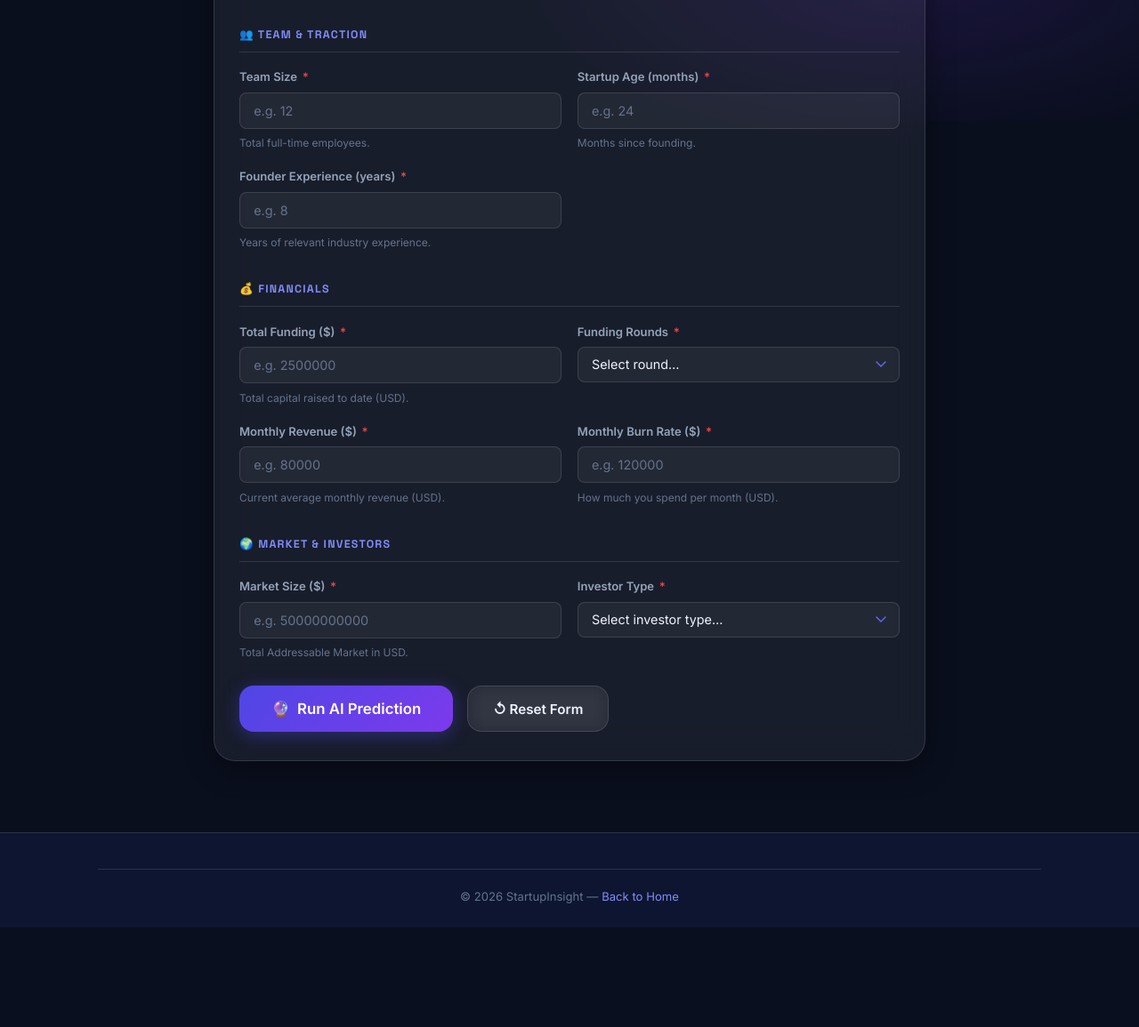
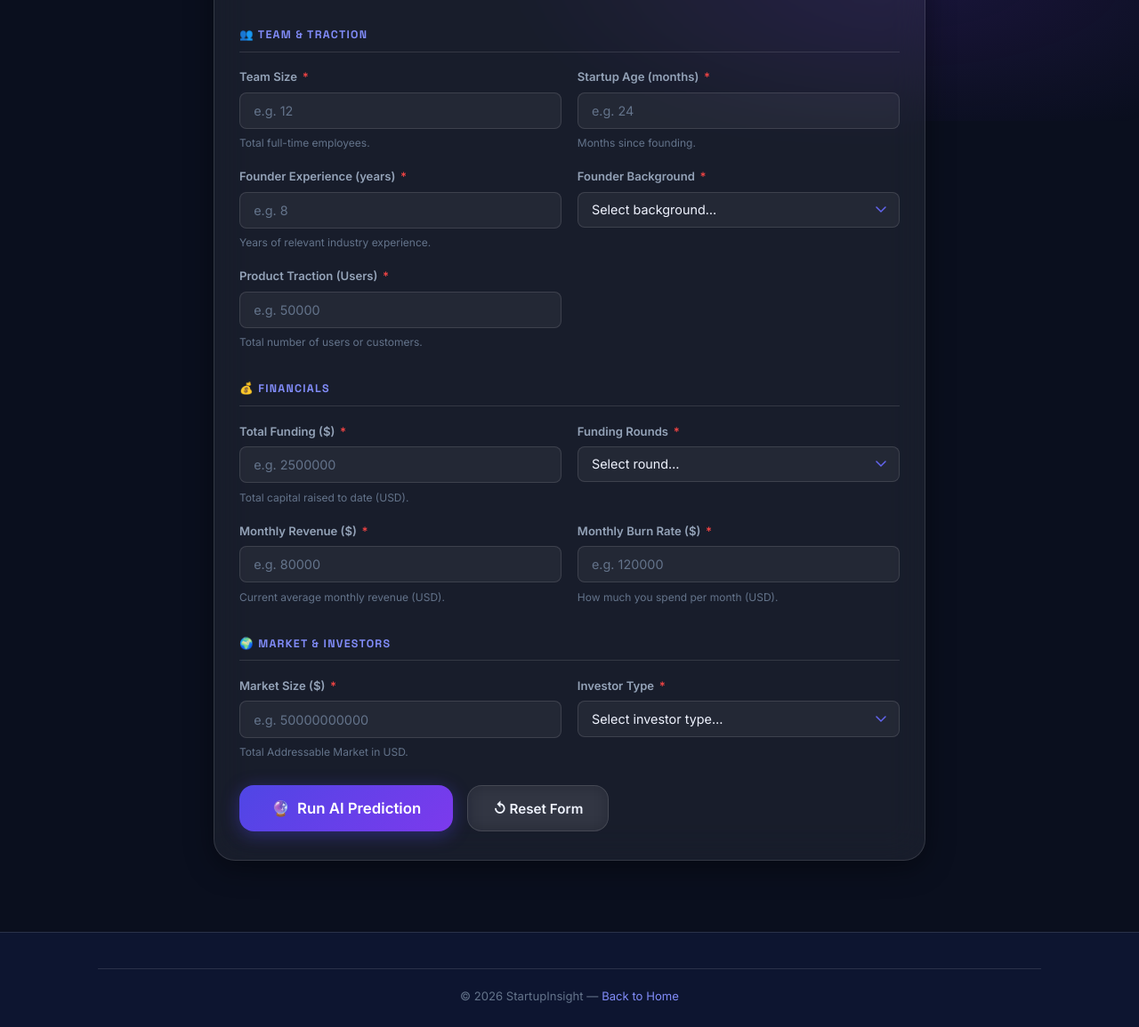
Before and after one commit to kchandrakala656-svg/Startup-Insight, a Flask app: page /predict in a window 1280 px wide. Shown: the part 664-1819 px from the top of the page at 89% size. Before the commit the page ends 1707 px from the top, so only its background shows below. Run offline with Flask 3, Linux system fonts and the light colour scheme; parts of the project's set-up code (start-up, migrations or seed data) failed here and were passed over.

Commit message:
Fix prediction pipeline bugs

```diff
--- a/app.py
+++ b/app.py
@@ -54,7 +54,7 @@ def history():
 # PREDICTION API
 # =========================
 
-@app.route("/predict", methods=["POST"])
+@app.route("/api/predict", methods=["POST"])
 def predict_api():
     try:
         if predict_startup is None:
--- a/templates/predict.html
+++ b/templates/predict.html
@@ -221,6 +212,37 @@
             />
             <span class="form-hint">Years of relevant industry experience.</span>
             <span class="form-error" role="alert">Please enter founder experience.</span>
+          </div>
+
+          <div class="form-group">
+            <label for="founder_background">
+              Founder Background <span class="required" aria-hidden="true">*</span>
+            </label>
+            <select id="founder_background" name="founder_background" class="form-control" required>
+              <option value="" disabled selected>Select background…</option>
+              <option value="academic">Academic / Researcher</option>
+              <option value="first_time">First-time Founder</option>
+              <option value="ex_bigtech">Ex-Big Tech</option>
+              <option value="serial_founder">Serial Founder</option>
+            </select>
+            <span class="form-error" role="alert">Please select founder background.</span>
+          </div>
+
+          <div class="form-group">
+            <label for="product_traction_users">
+              Product Traction (Users) <span class="required" aria-hidden="true">*</span>
+            </label>
+            <input
+              type="number"
+              id="product_traction_users"
+              name="product_traction_users"
+              class="form-control"
+              placeholder="e.g. 50000"
+              required
+              min="0"
+            />
+            <span class="form-hint">Total number of users or customers.</span>
+            <span class="form-error" role="alert">Please enter total users.</span>
           </div>
 
           <!-- ── Financials ── -->
--- a/utils/predictor.py
+++ b/utils/predictor.py
@@ -1,9 +1,11 @@
+import os
 import joblib
 import pandas as pd
 
 # Load model + encoders
-model = joblib.load("model/model.pkl")
-encoders = joblib.load("model/encoder.pkl")
+BASE_DIR = os.path.dirname(os.path.dirname(os.path.abspath(__file__)))
+model = joblib.load(os.path.join(BASE_DIR, "model", "model.pkl"))
+encoders = joblib.load(os.path.join(BASE_DIR, "model", "encoder.pkl"))
 
 
 # REQUIRED MODEL FEATURES (YOU MUST MATCH THIS WITH TRAINING)
@@ -42,12 +44,12 @@ def predict_startup(data):
             "founder_experience_years": int(data.get("founder_experience", 0)),
             "team_size": int(data.get("team_size", 0)),
             "market_size_billion": float(data.get("market_size", 0)) / 1e9,
-            "product_traction_users": 0,
+            "product_traction_users": int(data.get("product_traction_users", 0)),
             "burn_rate_million": float(data.get("burn_rate", 0)) / 1e6,
-            "revenue_million": float(data.get("revenue", 0)) / 1e6,
+            "revenue_million": float(data.get("revenue", 0)),
             "investor_type": data.get("investor_type", "none"),
             "sector": data.get("industry", "other"),
-            "founder_background": "unknown"
+            "founder_background": data.get("founder_background", "first_time")
         }
 
         df = pd.DataFrame([input_data])[FEATURE_COLUMNS]
@@ -69,6 +71,8 @@ def predict_startup(data):
         }
 
     except Exception as e:
+        import traceback
+        traceback.print_exc()
         print("Prediction error:", e)
         return {
             "prediction": "Error",
```
Also changed, not shown: other parts of templates/predict.html (+9 -20 lines), render.yaml (added, +9 -0 lines), static/app.js (+19 -4 lines).
